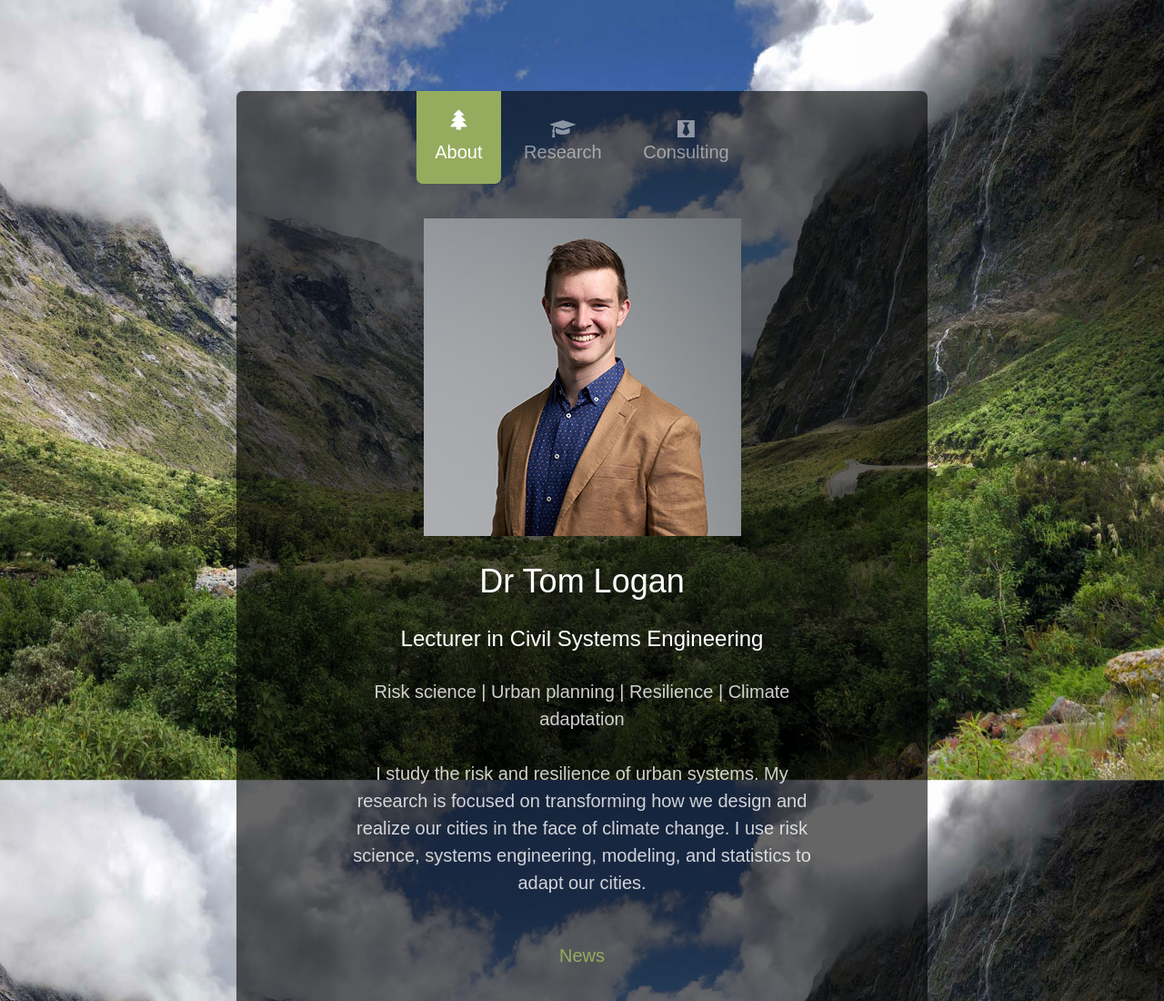
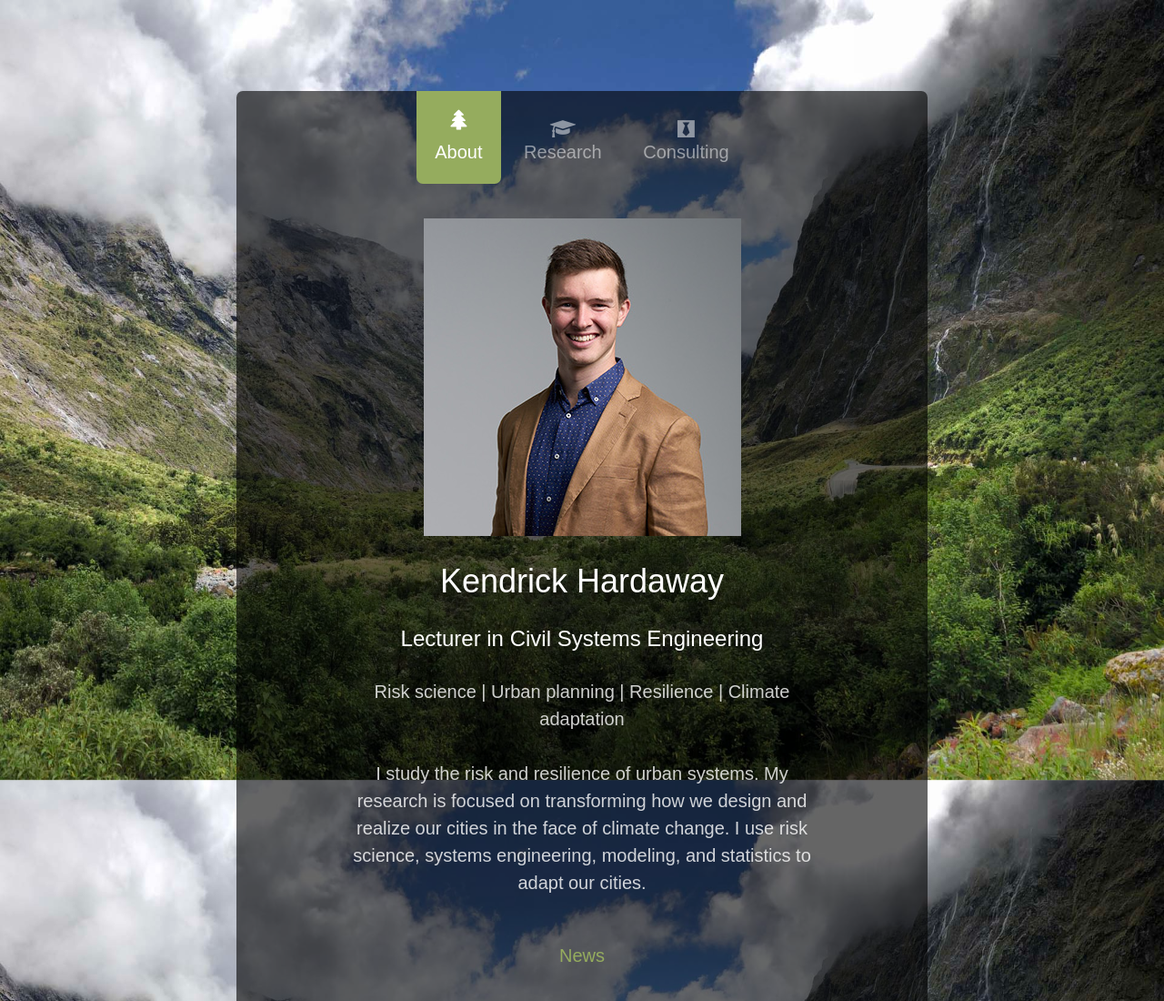
Before and after one commit to Ksoft5/Ksoft5.github.io, a plain HTML site: page index.html in a window 1280 px wide. Shown: the top 1100 px of the page at 91% size. Drawn offline with Linux system fonts and the light colour scheme; files whose address does not match are found by name.

Commit message:
Update index.html

```diff
--- a/index.html
+++ b/index.html
@@ -87,7 +87,7 @@
 							<figure>
 								<img src="./images/7799 - Urban Intelligence - Tom369 2.jpg" alt="Tom Logan">
 							</figure>
-							<h1>Dr Tom Logan</h1>
+							<h1>Kendrick Hardaway</h1>
 							<h3>Lecturer in Civil Systems Engineering</h3>
 							<p>Risk science | Urban planning | Resilience | Climate adaptation</p>
 							<p>I study the risk and resilience of urban systems.
```
